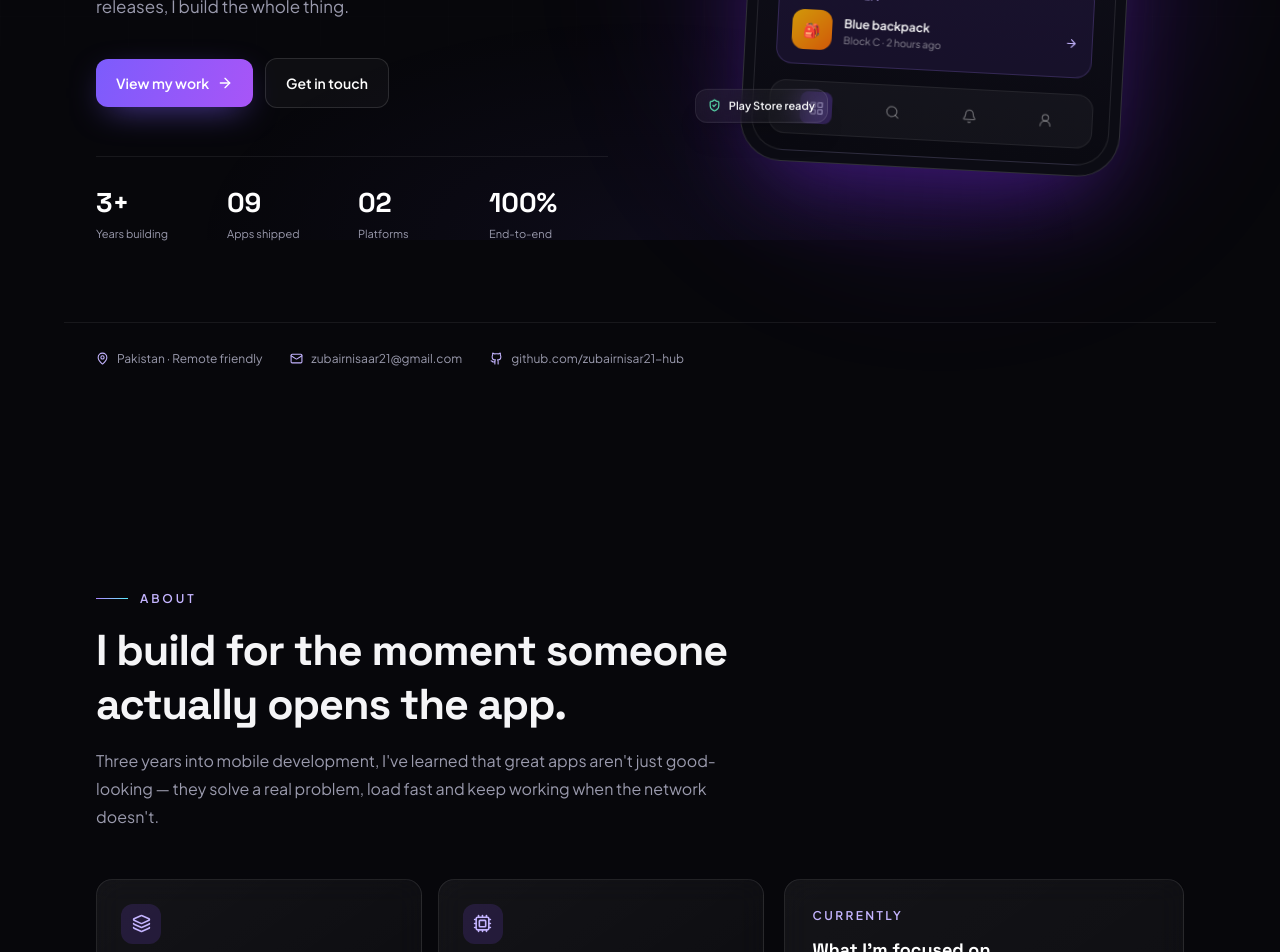
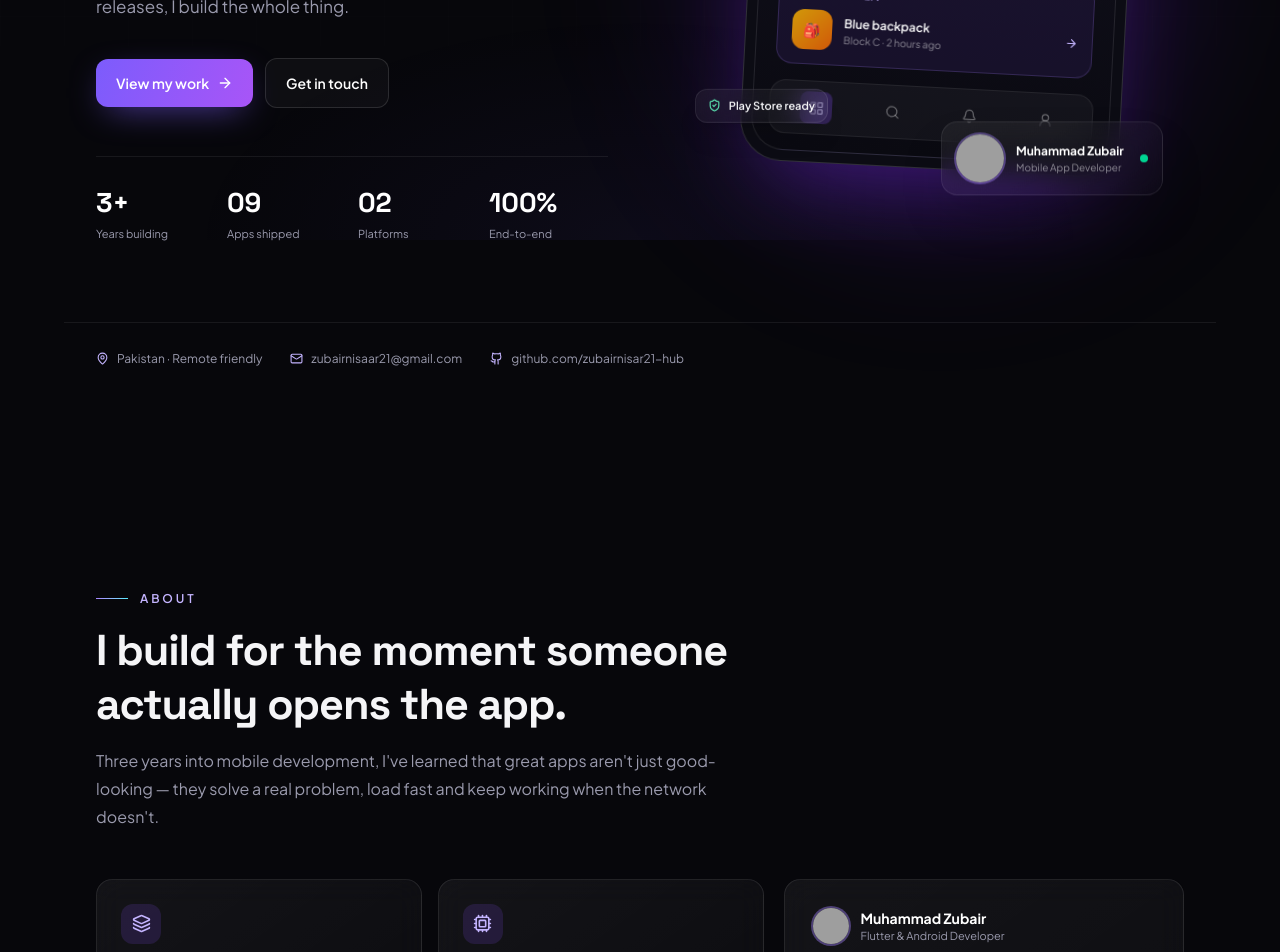
Before and after one commit to zubairnisar21-hub/Portfolio, a Next.js app: page / in a window 1280 px wide. Shown: the part 560-1512 px from the top of the page. Built offline with nearby package versions, Linux system fonts and the light colour scheme; grey boxes are pictures that could not be loaded.

Commit message:
Add profile photo slot with monogram fallback

```diff
--- a/components/About.tsx
+++ b/components/About.tsx
@@ -1,6 +1,7 @@
 "use client";
 
 import { CheckCircle2, Cpu, Layers3, Rocket } from "lucide-react";
+import ProfilePhoto from "./ProfilePhoto";
 import { Reveal, SectionHeading } from "./Reveal";
 
 const principles = [
@@ -67,6 +68,13 @@ export default function About() {
 
           <Reveal delay={0.12}>
             <div className="glass h-full rounded-2xl p-6 sm:p-7">
+              <div className="mb-6 flex items-center gap-3">
+                <ProfilePhoto size="sm" />
+                <div>
+                  <p className="text-sm font-bold text-white">Muhammad Zubair</p>
+                  <p className="text-[11px] text-muted">Flutter &amp; Android Developer</p>
+                </div>
+              </div>
               <p className="text-xs font-semibold uppercase tracking-[0.2em] text-violet-300">
                 Currently
               </p>
--- a/components/Hero.tsx
+++ b/components/Hero.tsx
@@ -18,6 +18,7 @@ import {
   Wifi,
 } from "lucide-react";
 import { profile, stats } from "@/lib/data";
+import ProfilePhoto from "./ProfilePhoto";
 
 const rise = {
   hidden: { opacity: 0, y: 24 },
@@ -196,6 +197,20 @@ export default function Hero() {
             </div>
           </div>
 
+          {/* profile card */}
+          <motion.div
+            animate={{ y: [0, 8, 0] }}
+            transition={{ duration: 6.5, repeat: Infinity, ease: "easeInOut", delay: 0.9 }}
+            className="glass absolute -bottom-6 -right-2 flex items-center gap-3 rounded-2xl px-3.5 py-3 shadow-2xl sm:-right-8"
+          >
+            <ProfilePhoto />
+            <div>
+              <p className="text-[12px] font-bold text-white">{profile.name}</p>
+              <p className="text-[10px] text-white/50">{profile.role}</p>
+            </div>
+            <span className="ml-1 h-2 w-2 rounded-full bg-emerald-400" />
+          </motion.div>
+
           {/* floating chips */}
           <motion.div
             animate={{ y: [0, -9, 0] }}
--- /dev/null
+++ b/components/ProfilePhoto.tsx
@@ -0,0 +1,28 @@
+"use client";
+
+import { useState } from "react";
+
+export default function ProfilePhoto({ size = "md" }: { size?: "sm" | "md" }) {
+  const [failed, setFailed] = useState(false);
+  const dimensions = size === "md" ? "h-12 w-12 text-sm" : "h-9 w-9 text-xs";
+
+  return (
+    <span
+      className={`relative inline-flex shrink-0 items-center justify-center overflow-hidden rounded-full ring-2 ring-violet-400/40 ${dimensions}`}
+    >
+      {failed ? (
+        <span className="flex h-full w-full items-center justify-center bg-gradient-to-br from-violet-500 to-fuchsia-600 font-bold text-white">
+          MZ
+        </span>
+      ) : (
+        // eslint-disable-next-line @next/next/no-img-element
+        <img
+          src="/profile.jpg"
+          alt="Muhammad Zubair"
+          onError={() => setFailed(true)}
+          className="h-full w-full object-cover"
+        />
+      )}
+    </span>
+  );
+}
```
Also changed, not shown: 2 other files (tests, documents, lock files or other folders).
